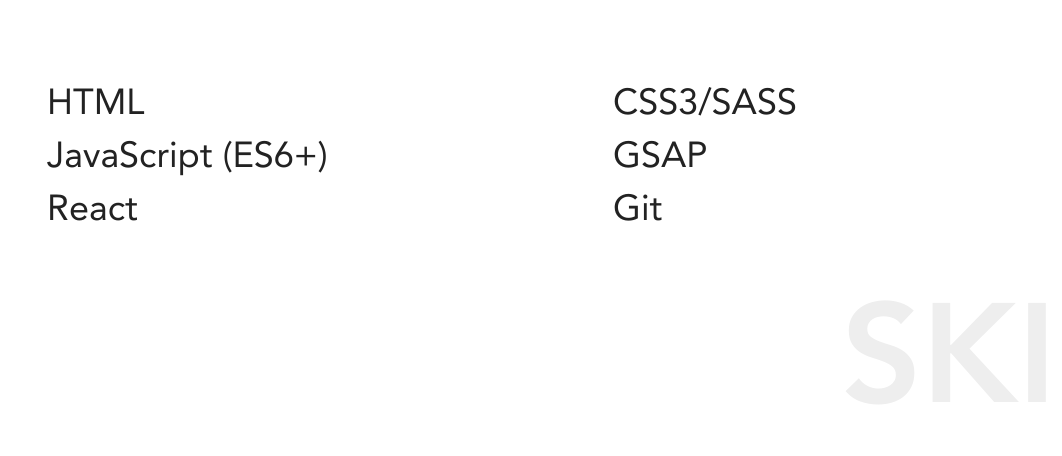
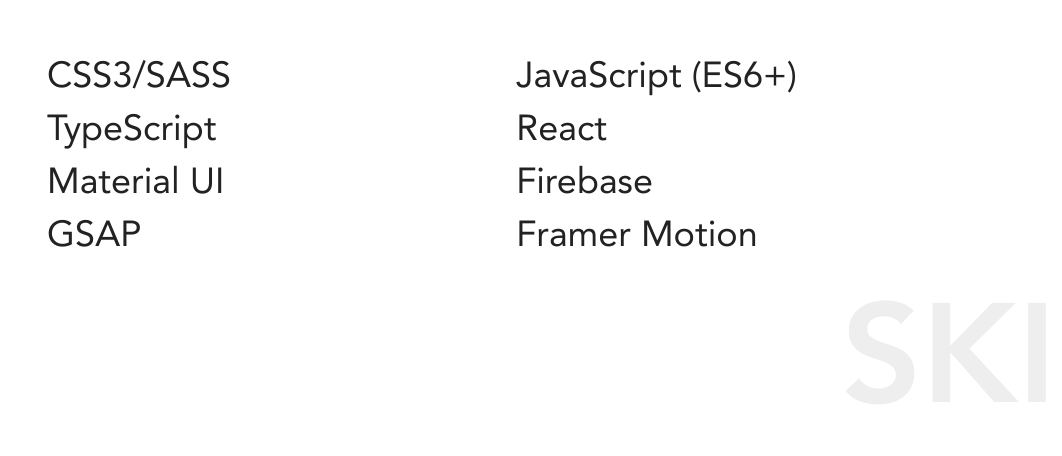
Before and after one commit to malik-jahangir/Portfolio, a website built with Vite: page index.html in a window 1280 px wide. Shown: the part 7343-7799 px from the top of the page, without its empty margins (218-1280 px from the left). Built offline with nearby package versions, Linux system fonts and the light colour scheme.

Commit message:
content changes

```diff
--- a/index.html
+++ b/index.html
@@ -291,14 +291,14 @@
       <h1 class="h-skills">SKILLS</h1>
         <div class="inner-skills">
           <ul>
-              <li>HTML</li>
-              <li>CSS3/SASS</li>
-              <!-- <li><p>SASS</p></li> -->
-              <li>JavaScript (ES6+)</li>
-              <!-- <li><p>TypeScript</p></li> -->
+            <li>CSS3/SASS</li>
+            <li>JavaScript (ES6+)</li>
+            <li>TypeScript</li>
+            <li>React</li>
+            <li>Material UI</li>
+            <li>Firebase</li>
               <li>GSAP</li>
-              <li>React</li>
-              <li>Git</li>
+              <li>Framer Motion</li>
 
           </ul>
         </div>
```
